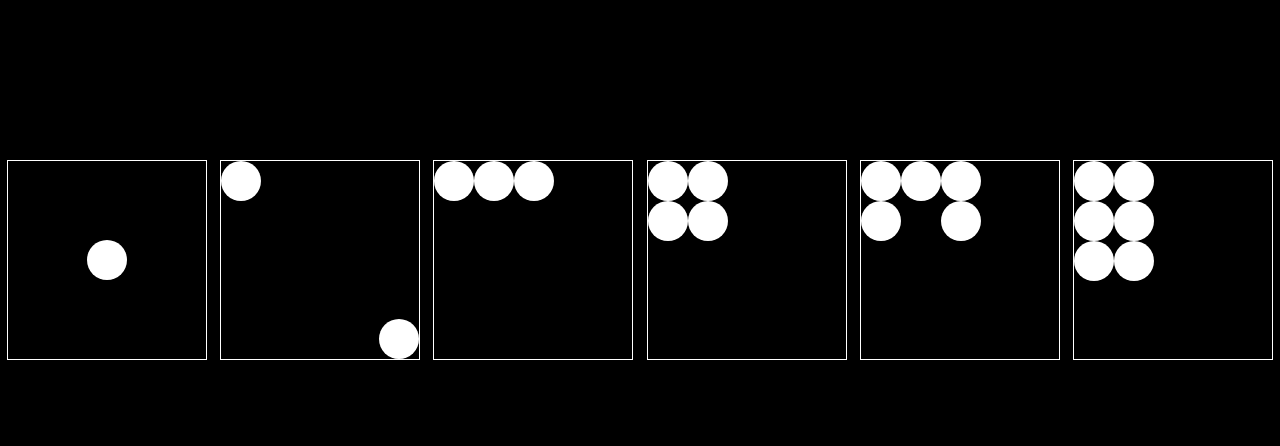
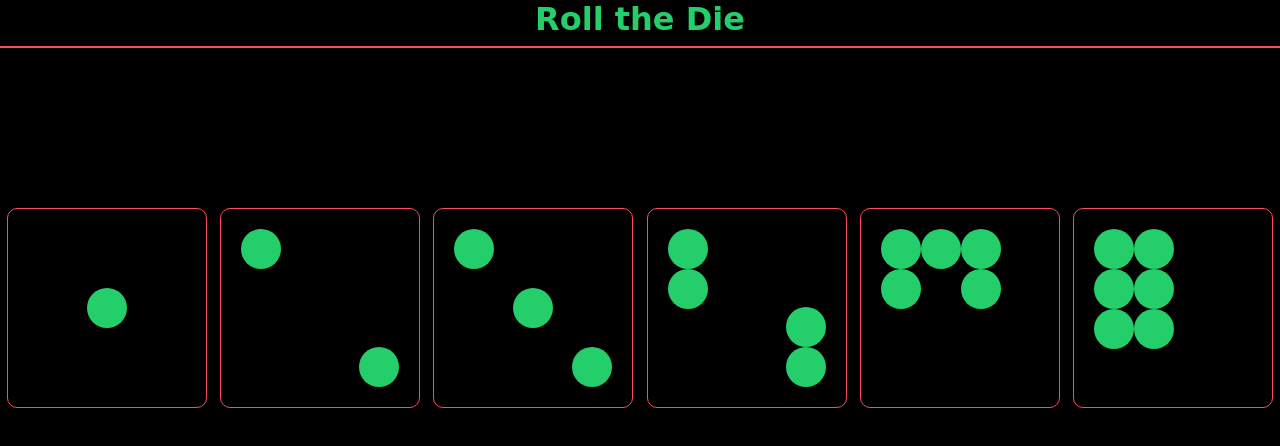
Before and after one commit to d34n5/flex-dice, a plain HTML site: page index.html in a window 1280 px wide. Drawn offline with Linux system fonts and the light colour scheme; a web font is replaced by a local one.

Commit message:
add color and font

```diff
--- a/css/base/_variables.scss
+++ b/css/base/_variables.scss
@@ -0,0 +1,6 @@
+// Colors
+$ufo: #23CE6B;
+$magic: #FF495C;
+
+//Fonts
+$stack-nova: 'Nova Script', cursive;
--- a/css/styles.scss
+++ b/css/styles.scss
@@ -1,6 +1,22 @@
+@import url('https://fonts.googleapis.com/css?family=Nova+Script');
+
 @import "base/index";
 
 body {
+  background: black;
+}
+
+h1 {
+  color: $ufo;
+  font-family: $stack-nova;
+  text-align: center;
+}
+
+hr {
+  border: 1px solid $magic;
+}
+
+.container {
   background: black;
   display: flex;
   flex-direction: row;
@@ -16,15 +32,17 @@ body {
 .fifth-face,
 .sixth-face {
   display: flex;
-  border: 1px solid white;
+  border: 1px solid $magic;
+  border-radius: 5%;
   width: 200px;
   height: 200px;
+  padding: 20px;
 }
 
 .pip {
   display: block;
   background:
-  white;
+  $ufo;
   width: 40px;
   height: 40px;
   border-radius: 50%;
@@ -39,13 +57,46 @@ body {
   justify-content: space-between;
   .pip:nth-child(1) {
     justify-content: flex-start;
-}
+  }
 }
 
 .second-face {
   .pip:nth-child(2) {
     justify-content: flex-end;
     align-self: flex-end;
+  }
+}
 
+.third-face {
+  justify-content: space-between;
+  .pip:nth-child(1) {
+    justify-content: flex-start;
+  }
 }
+
+.third-face {
+  .pip:nth-child(2) {
+    justify-content: center;
+    align-self: center;
+  }
 }
+
+.third-face {
+  .pip:nth-child(3) {
+    justify-content: flex-end;
+    align-self: flex-end;
+  }
+}
+
+.fourth-face {
+  justify-content: space-between;
+  .column {
+    .pip:nth-child(2){
+      align-items: flex-end;
+    }
+  }
+  .column:nth-child(2){
+    align-self: flex-end;
+    justify-content: space-between;
+  }
+}
--- a/index.html
+++ b/index.html
@@ -10,6 +10,9 @@
     <title>Dice Challenge</title>
   </head>
   <body>
+    <h1>Roll the Die</h1>
+    <hr>
+    <div class="container">
       <div class="first-face">
         <span class="pip"></span>
       </div>
@@ -57,7 +60,7 @@
           <span class="pip"></span>
         </div>
       </div>
-
+    </div>
     <!--Scripts-->
     <script src="js/jquery-3.1.0.js"></script>
     <script src="js/bootstrap.min.js"></script>
```
Also changed, not shown: css/styles.css, 1 other file. Lines whose indentation alone changed are shown as unchanged.
